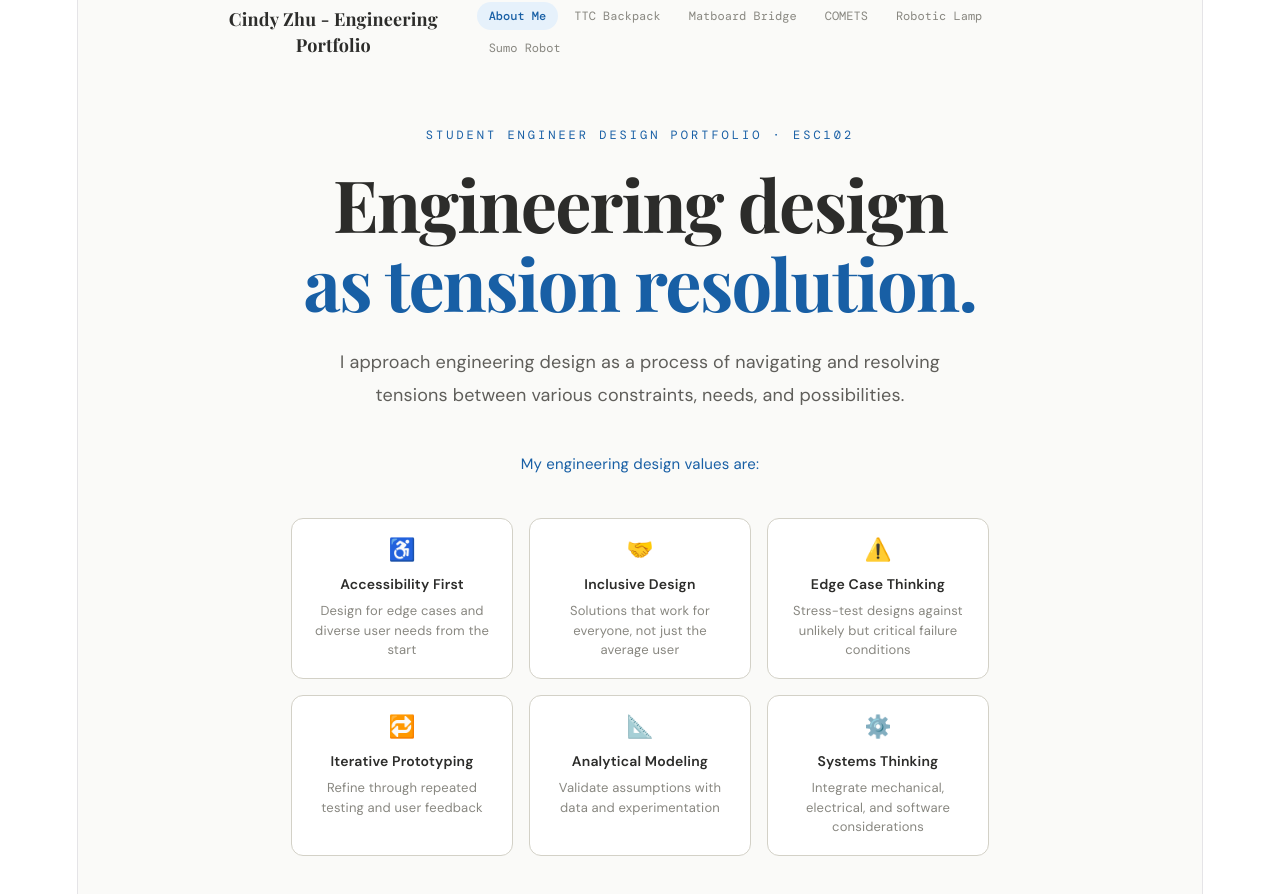
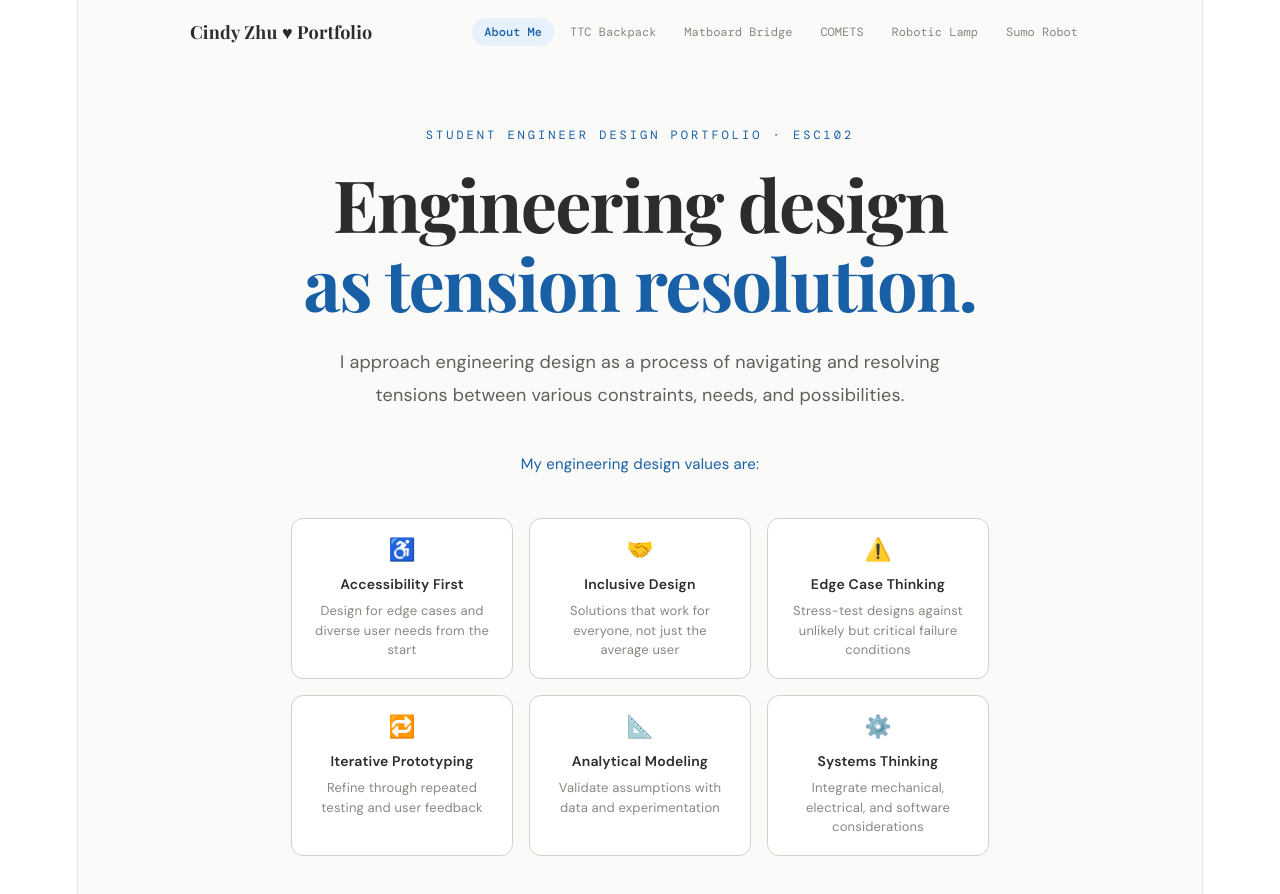
Before and after one commit to cindyyzhu/PraxisPortfolio, a React (Vite) app: page / in a window 1280 px wide. Shown: the top 894 px of the page. Built offline with nearby package versions, Linux system fonts and the light colour scheme.

Commit message:
edit header title

```diff
--- a/src/portfolio.jsx
+++ b/src/portfolio.jsx
@@ -278,7 +278,7 @@ export default function Portfolio() {
       }}>
         <div style={{ maxWidth: 900, margin: "0 auto", display: "flex", alignItems: "center", justifyContent: "space-between", height: 64 }}>
           <span style={{ fontFamily: "'Playfair Display', serif", fontWeight: 700, fontSize: 18, color: "#2c2c2a" }}>
-            Cindy Zhu - Engineering Portfolio
+            Cindy Zhu ♥ Portfolio
           </span>
           <div style={{ display: "flex", gap: 4, flexWrap: "wrap" }}>
             {NAV_ITEMS.map(n => (
```
